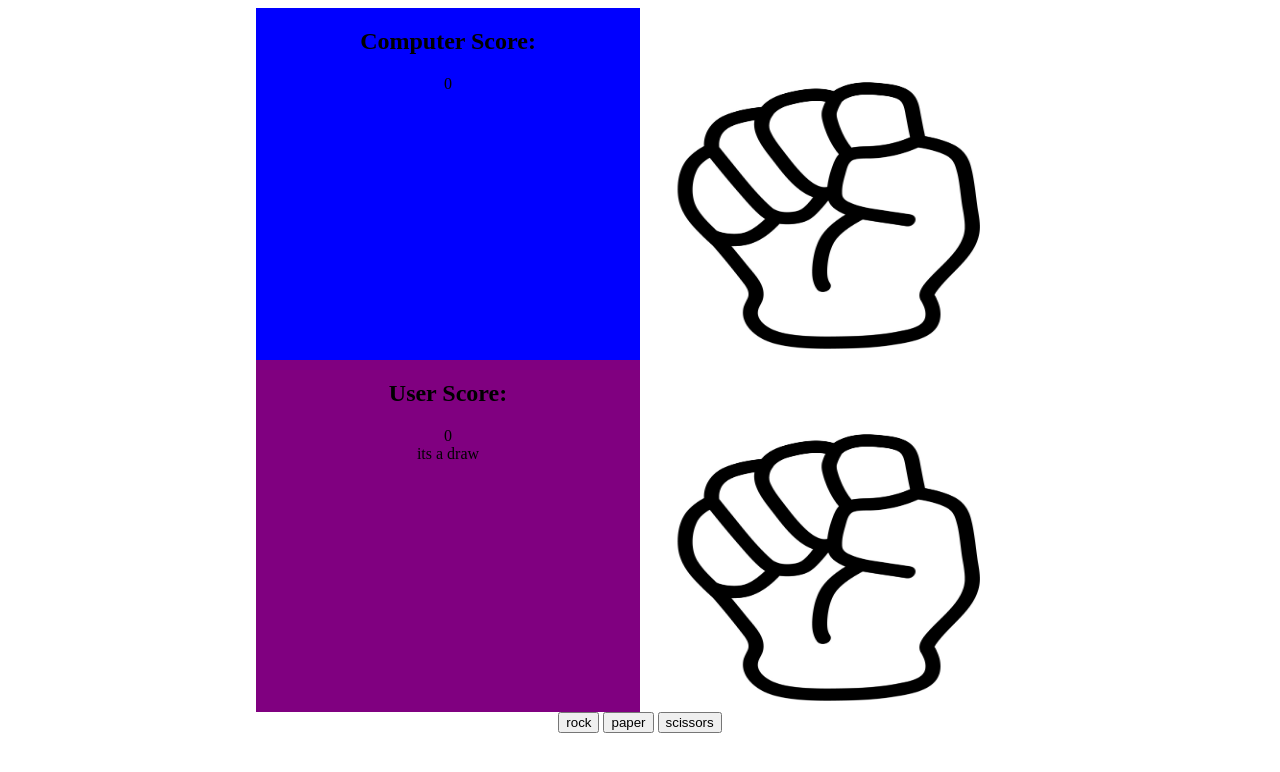
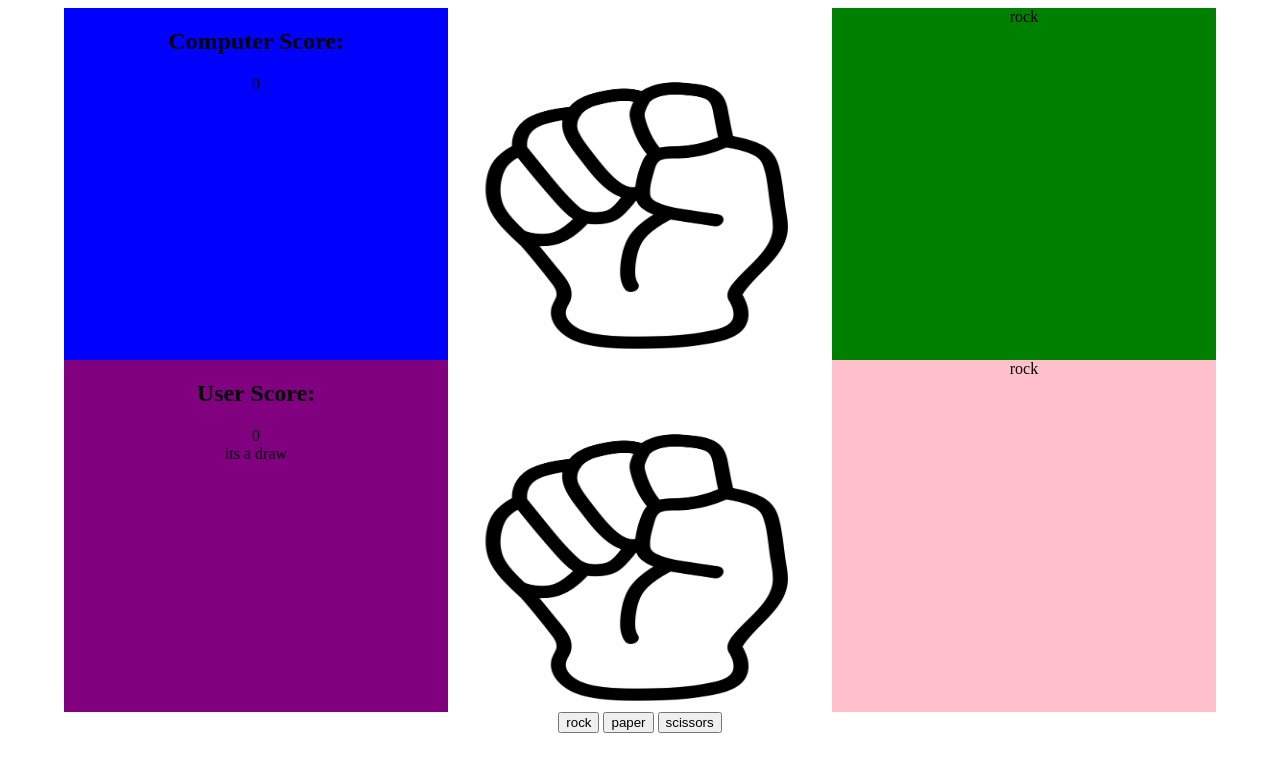
Before and after one commit to Richieon88/rockpaperscissorsgame, a plain HTML site: page index.html in a window 1280 px wide. Both pictures are taken after a click on the button "rock". Drawn offline with Linux system fonts and the light colour scheme.

Commit message:
Add function to display user and computer choices

```diff
--- a/assets/js/script.js
+++ b/assets/js/script.js
@@ -10,6 +10,8 @@ const scissorsButton = document.getElementById('scissors');
 const resultDisplay = document.getElementById('result');
 const userScoreDisplay = document.getElementById('user-score');
 const computerScoreDisplay = document.getElementById('computer-score');
+const userChoiceDisplay = document.getElementById('user-choice');
+const computerChoiceDisplay = document.getElementById('computer-choice');
 let computerChoice;
 let userChoice;
 let computerScore = 0;
@@ -23,6 +25,7 @@ rockButton.addEventListener('click', () => {
     scissorsUser.classList.add('hide');
     generateComputerChoice();
     decideResult();
+    displayChoice();
 });
 
 
@@ -33,6 +36,7 @@ paperButton.addEventListener('click', () => {
     scissorsUser.classList.add('hide');
     generateComputerChoice();
     decideResult();
+    displayChoice();
 });
 
 
@@ -43,6 +47,7 @@ scissorsButton.addEventListener('click', () => {
     scissorsUser.classList.remove('hide');
     generateComputerChoice();
     decideResult();
+    displayChoice();
 });
 
 
@@ -111,3 +116,8 @@ function decideResult() {
         computerScore++;
     }
 }
+
+function displayChoice() {
+    userChoiceDisplay.innerHTML = userChoice;
+    computerChoiceDisplay.innerHTML = computerChoice;
+}
--- a/index.html
+++ b/index.html
@@ -16,7 +16,7 @@
         <img id="paper-com" class="hide" src="assets/images/paper.jpg" alt="hand making paper gesture">
         <img id="scissors-com" class="hide" src="assets/images/scissors.jpg" alt="hand making scissors gesture">
         </div>
-
+      <div id="computer-choice"></div>
       </div>
 
         <div id="user-container">
@@ -27,7 +27,7 @@
         <img id="paper-user" class="hide" src="assets/images/paper.jpg" alt="hand making paper gesture">
         <img id="scissors-user" class="hide" src="assets/images/scissors.jpg" alt="hand making scissors gesture">
         </div>
-
+        <div id="user-choice"></div>
         </div>
         <div>
           <button id="rock">rock</button>
```
